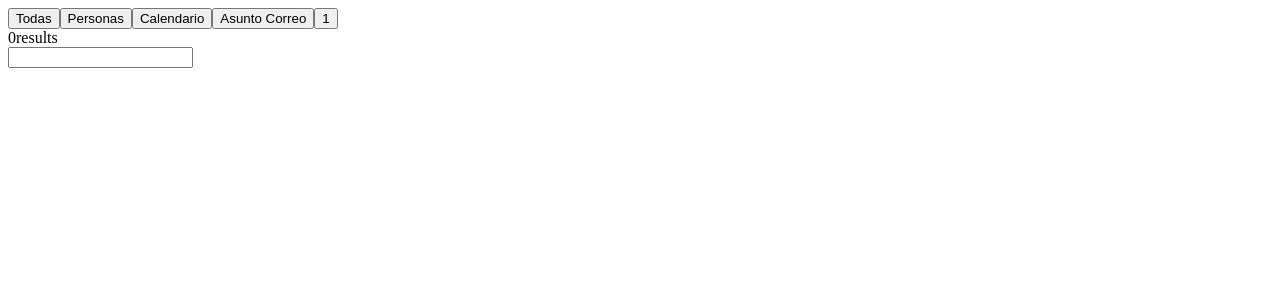
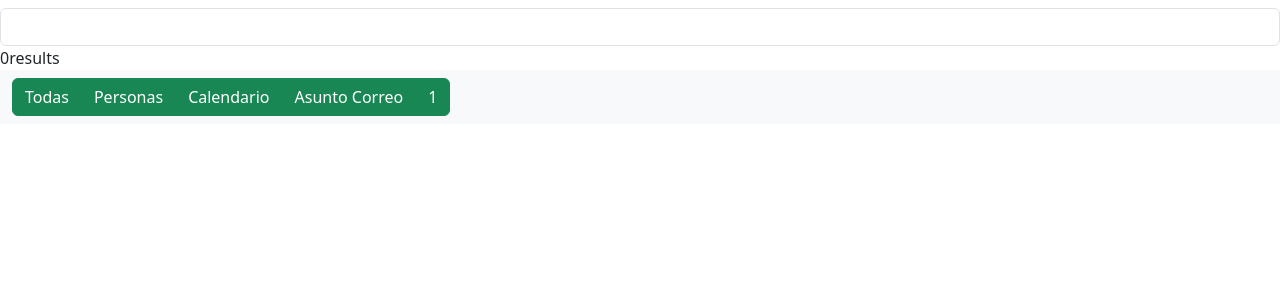
Before and after one commit to Kasceneth/buscador, a React (Create React App) app: page / in a window 1280 px wide. Shown: the top 300 px of the page. Built offline with nearby package versions, Linux system fonts and the light colour scheme.

Commit message:
Funcionalidad final de mostrar resultado seleccionado

```diff
--- a/public/index.html
+++ b/public/index.html
@@ -1,21 +1,24 @@
 <!DOCTYPE html>
 <html lang="en">
+
 <head>
   <meta charset="utf-8" />
   <link rel="icon" href="%PUBLIC_URL%/favicon.ico" />
   <meta name="viewport" content="width=device-width, initial-scale=1" />
   <meta name="theme-color" content="#000000" />
-    <meta
-      name="description"
-      content="Web site created using create-react-app"
-    />
+  <meta name="description" content="Web site created using create-react-app" />
   <link rel="manifest" href="%PUBLIC_URL%/manifest.json" />
-
+  <link href="https://cdn.jsdelivr.net/npm/bootstrap@5.3.0/dist/css/bootstrap.min.css" rel="stylesheet"
+    integrity="sha384-9ndCyUaIbzAi2FUVXJi0CjmCapSmO7SnpJef0486qhLnuZ2cdeRhO02iuK6FUUVM" crossorigin="anonymous">
   <title>SPA buscador</title>
 </head>
+
 <body>
   <noscript>You need to enable JavaScript to run this app.</noscript>
   <div id="root"></div>
+  <script src="https://cdn.jsdelivr.net/npm/bootstrap@5.3.0/dist/js/bootstrap.bundle.min.js"
+    integrity="sha384-geWF76RCwLtnZ8qwWowPQNguL3RmwHVBC9FhGdlKrxdiJJigb/j/68SIy3Te4Bkz"
+    crossorigin="anonymous"></script>
+</body>
 
-  </body>
 </html>
--- a/src/App.js
+++ b/src/App.js
@@ -60,7 +60,7 @@ function App() {
 
   const [selection, setSelection] = useState(null);
   const [option, setOption] = useState('all');
-  const [ cont, setCont] = useState(1);
+  const [cont, setCont] = useState(1);
 
   function handleClick(e) {
     const key = e.target.name;
@@ -87,19 +87,29 @@ function App() {
     }
 
   }
+function handleItemSeleccionado(item){
+  setSelection(item);
+}
   return (
     <div >
-      <button onClick={handleClick} name="all"> Todas </button>
-      <button onClick={handleClick} name="people"> Personas </button>
-      <button onClick={handleClick} name="calendar"> Calendario </button>
-      <button onClick={handleClick} name="email"> Asunto Correo </button>
-      <button onClick={()=>{setCont(cont+1)}}>{cont}</button>
-
-      <BarraBusqueda items={data}
-                    itemSeleccionados={()=>{}}/>
-
-    </div>
-  );
+      <div style={{ width: "800", height: "800" }}>
+        <h1></h1>
+      </div>
+      <BarraBusqueda items={data} itemSeleccionados={handleItemSeleccionado} />
+      <nav class="navbar bg-body-tertiary">
+        <form class="container-fluid">
+          <div class="input-group">
+            <button className="btn btn-success" onClick={handleClick} name="all"> Todas </button>
+            <button className="btn btn-success" onClick={handleClick} name="people"> Personas </button>
+            <button className="btn btn-success" onClick={handleClick} name="calendar"> Calendario </button>
+            <button className="btn btn-success" onClick={handleClick} name="email"> Asunto Correo </button>
+            <button className="btn btn-success" onClick={() => { setCont(cont + 1) }}>{cont}</button>
+          </div>
+          </form>
+          </nav>
+          {selection ? <div> Tu seleccionaste: {selection.title}</div>:""}
+        </div>
+        );
 }
 
-export default App;
+        export default App;
--- a/src/components/BarraBusqueda.js
+++ b/src/components/BarraBusqueda.js
@@ -1,30 +1,27 @@
 import { useState } from "react"
 import Resultados from "./Resultados";
 
-export default function BarraBusqueda({items,itemSeleccionados}){
-    const [consulta, setConsulta ]=useState("");
-    const [resultados, setResultados]= useState([]);
+export default function BarraBusqueda({ items, itemSeleccionados }) {
+    const [consulta, setConsulta] = useState("");
+    const [resultados, setResultados] = useState([]);
 
-    function handleChange(e){
-        const value=e.target.value;
+    function handleChange(e) {
+        const value = e.target.value;
         setConsulta(value);
     }
-    function handleResults(items){
+    function handleResults(items) {
         setResultados(items)
     }
 
-    function handleItemsSeleccionados(){
+    return (
+        <div>
 
-
-    }
-    return(
-    <div>
-        {resultados&&<div>{resultados.length}results</div>}
-        <input type="text" onChange={handleChange} value={consulta}/>
-        <Resultados items={items}
-                    itemSeleccionados={handleItemsSeleccionados}
-                    consulta={consulta}
-                    resulCalculados={handleResults}/>
-    </div>
+            <input className="form-control" aria-describedby="passwordHelpBlock" type="text" onChange={handleChange} value={consulta} />
+            <Resultados items={items}
+                itemSeleccionados={itemSeleccionados}
+                consulta={consulta}
+                resulCalculados={handleResults} />
+            {resultados && <div>{resultados.length}results</div>}
+        </div>
     )
 }
--- a/src/components/MarcarItem.js
+++ b/src/components/MarcarItem.js
@@ -15,10 +15,12 @@ function obtenerPosicion(item,consulta){
 
     return{izq,cen,der};
 }
-
+function handleClick(e){
+   onClick(item);
+}
     return (
 
-        <button>
+        <button onClick={handleClick}>
             {izq}
             <span style={{fontWeight:'bolder', backgroundColor:'yellow'}}>{cen}</span>
             {der}
--- a/src/components/Resultados.js
+++ b/src/components/Resultados.js
@@ -27,7 +27,9 @@ export default function Resultados({items,itemSeleccionados,consulta,resulCalcul
     <div>
         {consulta=!''?
         filtroItems.map(item=>(
-        <MarcarItem key={item.id} item={item} consulta={consulta} onClick={itemSeleccionados}/>)):''}
+        <MarcarItem key={item.id} item={item}
+        consulta={consulta}
+        onClick={itemSeleccionados}/>)):''}
     </div>
      )
 }
```
Lines whose indentation alone changed are shown as unchanged.
